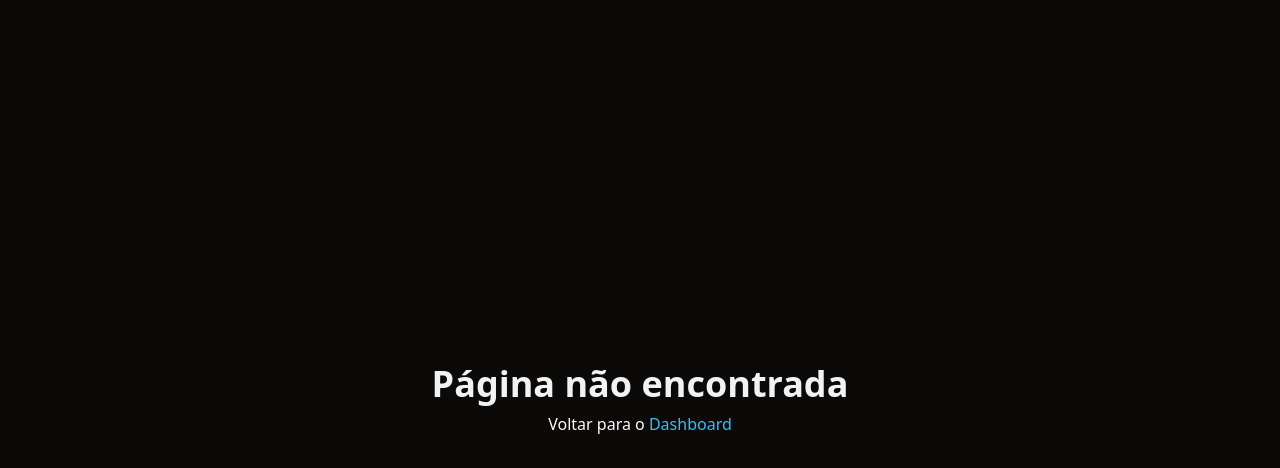
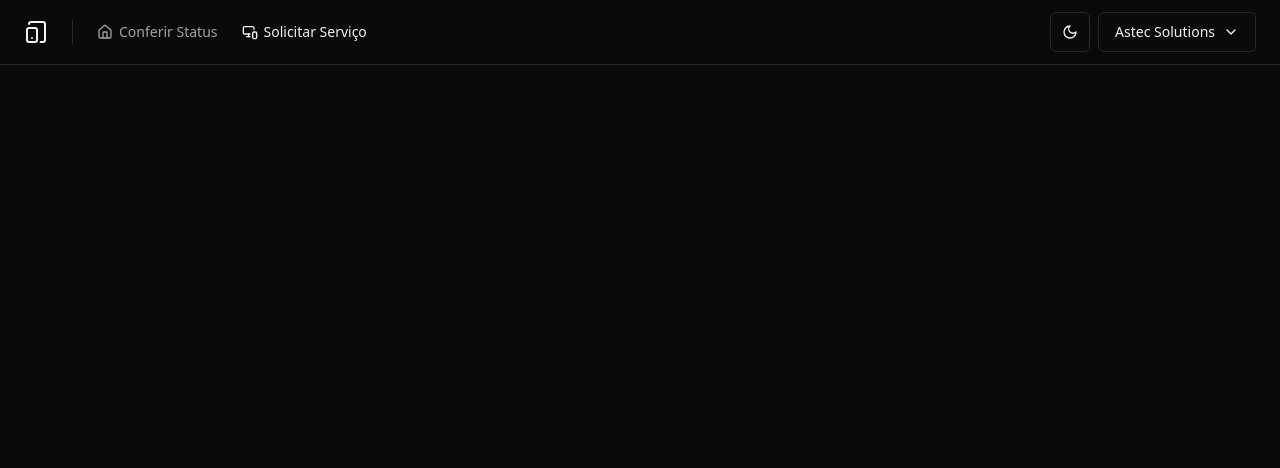
Before and after one commit to GabrielNR/astec-solutions, a React (Vite) app: page /services in a window 1280 px wide. Shown: the top 468 px of the page. Built offline with nearby package versions, Linux system fonts and the light colour scheme.

Commit message:
add page service

```diff
--- a/src/components/header.tsx
+++ b/src/components/header.tsx
@@ -17,7 +17,7 @@ export function Header() {
             <Home className="h-4 w-4" />
             Conferir Status
           </NavLink>
-          <NavLink to="/orders">
+          <NavLink to="/services">
             <MonitorSmartphone className="h-4 w-4" />
             Solicitar Serviço
           </NavLink>
--- /dev/null
+++ b/src/pages/app/service/service.tsx
@@ -0,0 +1,30 @@
+// import { MonthRevenueCard } from './components/month-revenue-card'
+// import { MonthOrdersAmountCard } from './components/month-orders-amount-card'
+// import { DayOrdersAmountCard } from './components/day-orders-amount-card'
+// import { MonthCanceledOrdersAmountCard } from './components/month-canceled-orders-amount-card'
+// import { RevenueChart } from './components/revenue-chart'
+// import { PopularProductsChart } from './components/popular-products-chart'
+
+export function Service() {
+  return (
+    <>
+      <title>Service | Astec Solutions</title>
+
+      <div className="flex flex-col gap-4">
+        {/* <h1 className="text-3xl font-bold tracking-tight">Dashboard</h1> */}
+
+        {/* <div className="grid grid-cols-4 gap-4">
+          <MonthRevenueCard />
+          <MonthOrdersAmountCard />
+          <DayOrdersAmountCard />
+          <MonthCanceledOrdersAmountCard />
+        </div> */}
+
+        {/* <div className="grid grid-cols-9 gap-4">
+          <RevenueChart />
+          <PopularProductsChart />
+        </div> */}
+      </div>
+    </>
+  )
+}
--- a/src/routes.tsx
+++ b/src/routes.tsx
@@ -6,6 +6,7 @@ import { AppLayout } from './pages/_layouts/app'
 import { AuthLayout } from './pages/_layouts/auth'
 import { SignUp } from './pages/auth/sign-up'
 import { NotFound } from './pages/404'
+import { Service } from './pages/app/service/service'
 
 export const router = createBrowserRouter([
 
@@ -15,6 +16,7 @@ export const router = createBrowserRouter([
     errorElement: <NotFound />,
     children: [
       { path: '/', element: <Dashboard /> },
+      { path: '/services', element: <Service /> },
     ]
   },
   {
```
